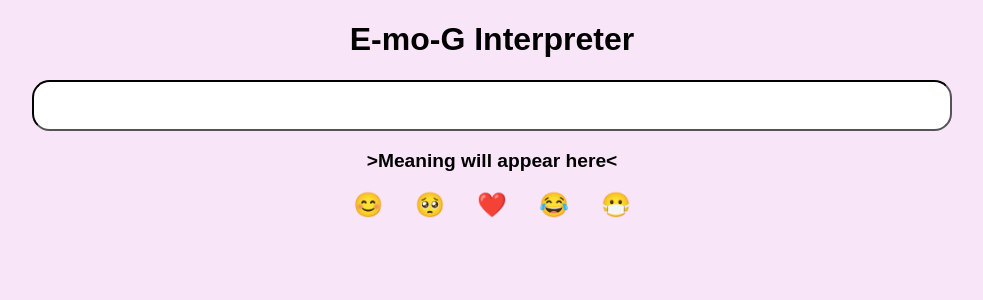
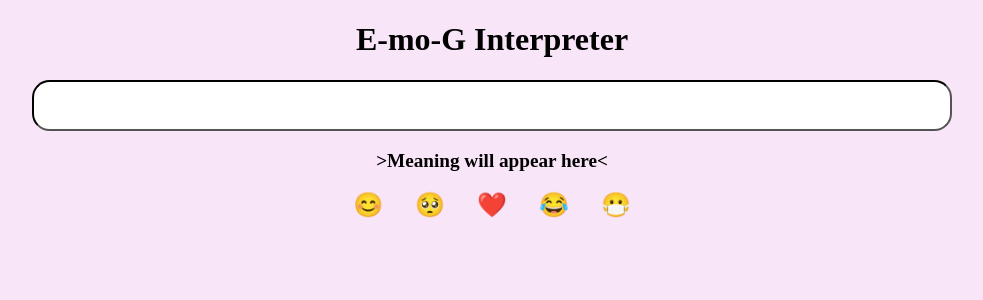
Before and after one commit to vinamra-jain/markEight, a React (Create React App) app: page / in a window 1280 px wide. Shown: the top 300 px of the page, without its empty margins (148-1131 px from the left). Built offline with nearby package versions, Linux system fonts and the light colour scheme.

Commit message:
style: change in font-family

```diff
--- a/src/styles.css
+++ b/src/styles.css
@@ -7,7 +7,7 @@ body {
 }
 
 .App {
-  font-family: sans-serif;
+  font-family: "Kaushan Script", cursive;
   text-align: center;
 }
 
```
